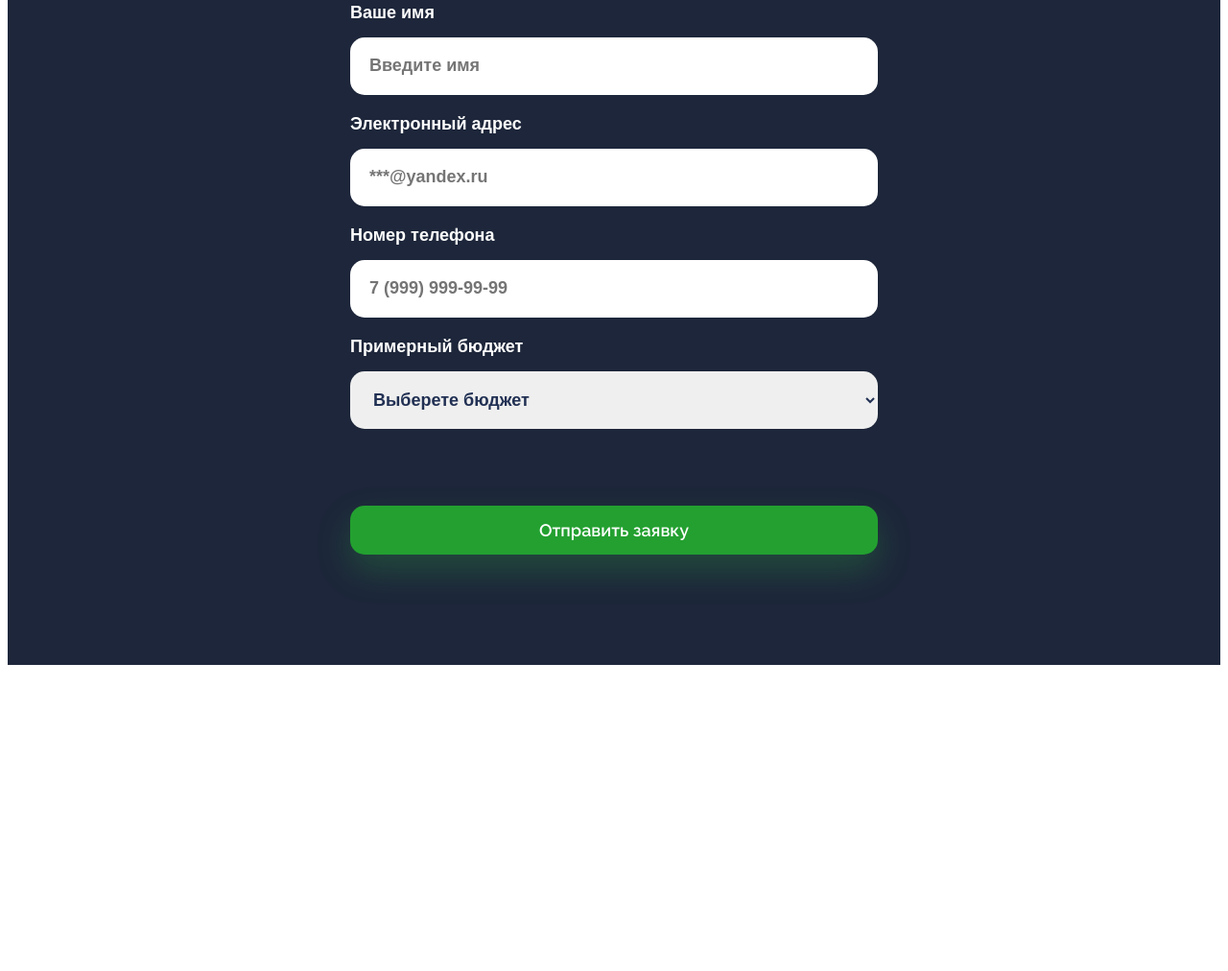
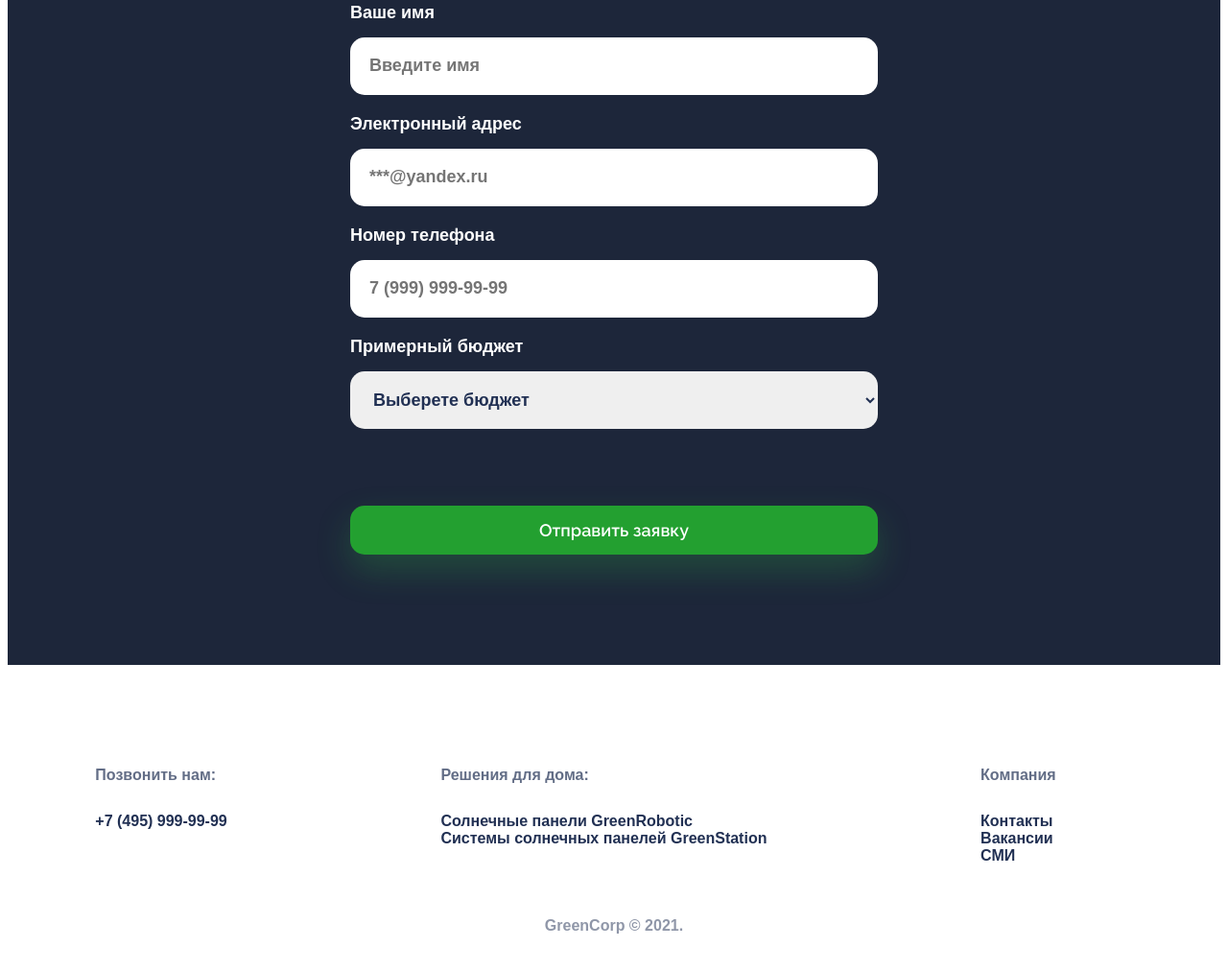
Before and after one commit to jasvolin/green-corp-landing, a plain HTML site: page index.html in a window 1280 px wide. Shown: the part 1226-2238 px from the top of the page at 96% size. Before the commit the page ends 1927 px from the top, so only its background shows below. Drawn offline with Linux system fonts and the light colour scheme; a web font is replaced by a local one.

Commit message:
добавил подвал сайта

```diff
--- a/index.html
+++ b/index.html
@@ -64,4 +64,36 @@
       </div>
     </section>
   </body>
+  <footer>
+    <div class="Footer__container">
+      <div class="footer__group">
+        <h3>Позвонить нам:</h3>
+        <div class="footer__links">
+          <a href="tel:74959999999">+7 (495) 999-99-99</a>
+        </div>
+      </div>
+
+      <div class="footer__group">
+        <h3>Решения для дома:</h3>
+        <div class="footer__links">
+          <a href="Солнечные панели GreenRobotic"
+            >Солнечные панели GreenRobotic</a
+          >
+          <a href="Системы солнечных панелей GreenStation"
+            >Системы солнечных панелей GreenStation</a
+          >
+        </div>
+      </div>
+
+      <div class="footer__group">
+        <h3>Компания</h3>
+        <div class="footer__links">
+          <a href="#">Контакты</a>
+          <a href="#">Вакансии</a>
+          <a href="#">СМИ</a>
+        </div>
+      </div>
+    </div>
+    <div class="footer__copyright">GreenCorp © 2021.</div>
+  </footer>
 </html>
--- a/main.css
+++ b/main.css
@@ -31,6 +31,11 @@ button {
   cursor: pointer;
   box-shadow: 0 16px 36px rgb(52 213 68 / 22%);
   padding: 15px;
+}
+button:hover {
+  background-color: #f6980c;
+  box-shadow: 0 16px rgba(246, 152, 12 / 20%);
+  transition: 0.3s;
 }
 .about_images {
   width: 500px;
@@ -138,3 +143,30 @@ button {
   font-weight: 600;
   margin-top: 40px;
 }
+footer {
+  margin: 90px 20px 90px 20px;
+  font-weight: 600;
+  font-size: 16px;
+}
+.Footer__container {
+  display: flex;
+  justify-content: space-around;
+}
+.footer__copyright {
+  text-align: center;
+  margin-top: 40px;
+  opacity: 0.5;
+}
+.footer__group {
+  margin-right: 80px;
+}
+.footer__group h3 {
+  font-size: 16px;
+  opacity: 0.7;
+  margin-bottom: 30px;
+}
+.footer__links {
+  display: flex;
+  flex-direction: column;
+  margin-bottom: 15px;
+}
```
